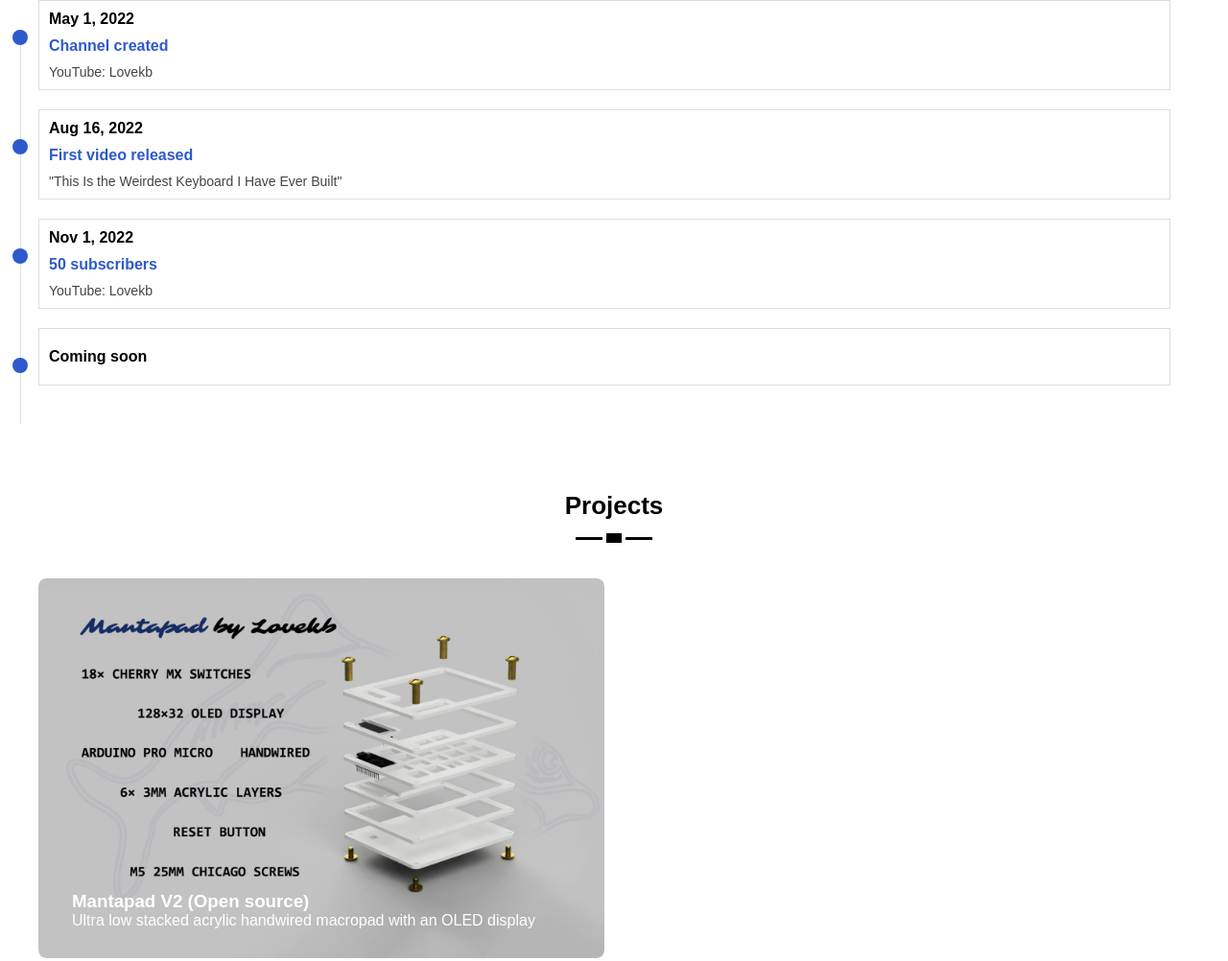
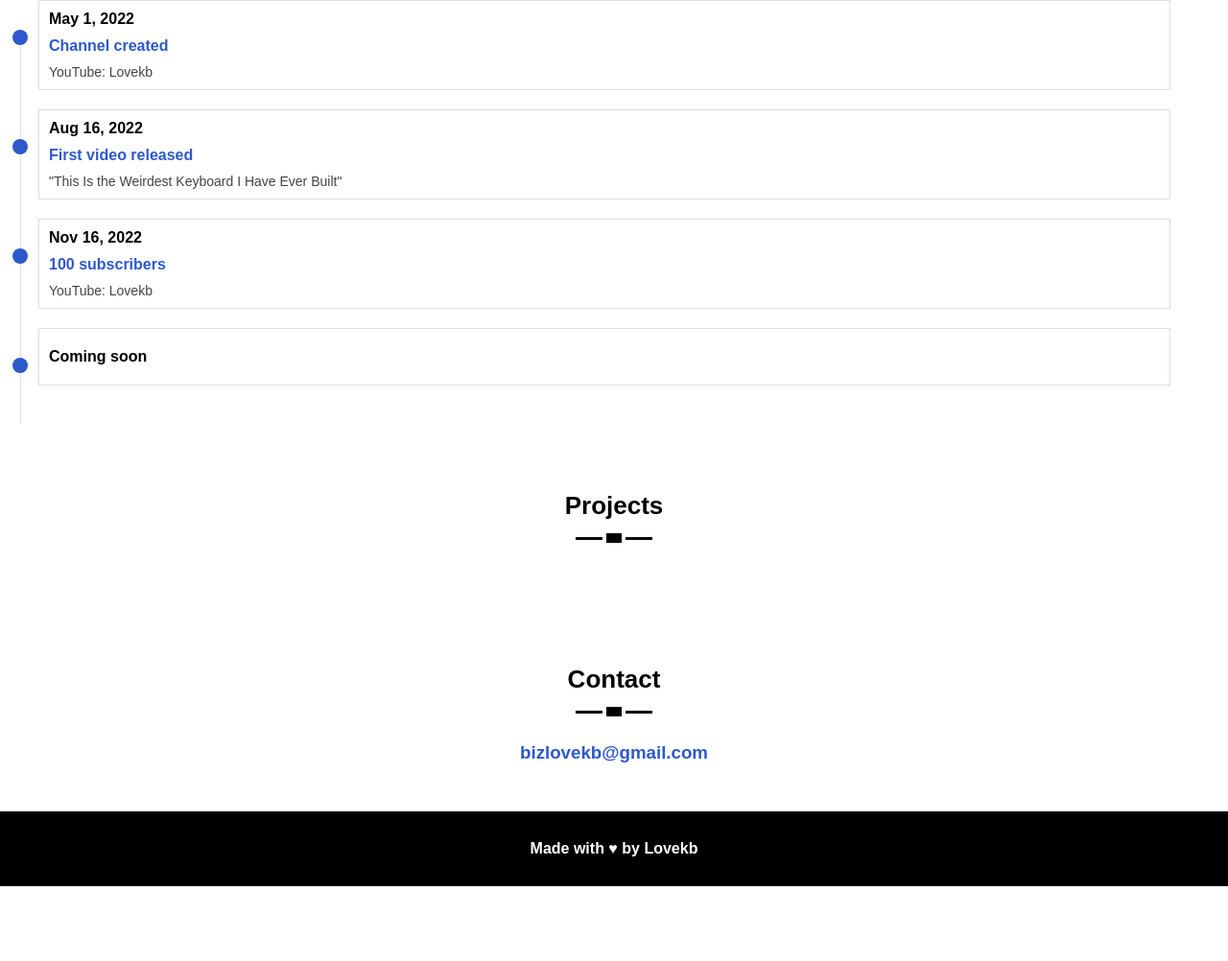
Before and after one commit to Lovekb02/Lovekb02.github.io, a plain HTML site: page index.html in a window 1280 px wide. Shown: the part 1322-2324 px from the top of the page at 96% size. After the commit the page ends 2246 px from the top, so only its background shows below. Drawn offline with nearby package versions, Linux system fonts and the light colour scheme.

Commit message:
Add 100 subs to the timeline, remove a project

```diff
--- a/index.html
+++ b/index.html
@@ -32,18 +32,16 @@
     <link rel="shortcut icon" href="./assets/favicon.ico" />
 
     <!-- Stylesheets -->
-        <link rel="stylesheet" href="./css/index.css"/>
+    <link rel="stylesheet" href="./css/index.css" />
     <link rel="preconnect" href="https://fonts.googleapis.com" />
     <link rel="preconnect" href="https://fonts.gstatic.com" crossorigin />
     <link rel="stylesheet" href="https://fonts.googleapis.com/css2?family=Ubuntu:ital,wght@0,300;0,400;0,500;0,700;1,300;1,400;1,500;1,700&display=swap" />
 
     <!-- Scripts -->
-        <script
-            src="https://cdnjs.cloudflare.com/ajax/libs/jquery/3.6.1/jquery.min.js"
+    <script src="https://cdnjs.cloudflare.com/ajax/libs/jquery/3.6.1/jquery.min.js"
             integrity="sha512-aVKKRRi/Q/YV+4mjoKBsE4x3H+BkegoM/em46NNlCqNTmUYADjBbeNefNxYV7giUp0VxICtqdrbqU7iVaeZNXA=="
             crossorigin="anonymous"
-            referrerpolicy="no-referrer"
-        ></script>
+            referrerpolicy="no-referrer"></script>
 
     <!-- No Script -->
     <noscript>
@@ -128,8 +126,8 @@
                 </div>
 
                 <div class="block">
-                        <h4>Nov 1, 2022</h4>
-                        <h3><a href="https://www.youtube.com/channel/UC7h0trhJaXvRH13tyca4MDA/" target="_blank">50 subscribers</a></h3>
+                    <h4>Nov 16, 2022</h4>
+                    <h3><a href="https://www.youtube.com/channel/UC7h0trhJaXvRH13tyca4MDA/" target="_blank">100 subscribers</a></h3>
                     <p>YouTube: Lovekb</p>
                 </div>
 
@@ -146,6 +144,7 @@
             <h1 class="section-title">Projects</h1>
 
             <div class="projects">
+                <!--
                 <a href="https://github.com/Lovekb02/Mantapad" target="_blank" class="project">
                     <img src="./assets/projects/mantapad_exploded_3x2.jpg" />
 
@@ -154,6 +153,7 @@
                         <div class="cat">Ultra low stacked acrylic handwired macropad with an OLED display</div>
                     </div>
                 </a>
+                -->
             </div>
         </div>
     </section>
```
Lines whose indentation alone changed are shown as unchanged.
